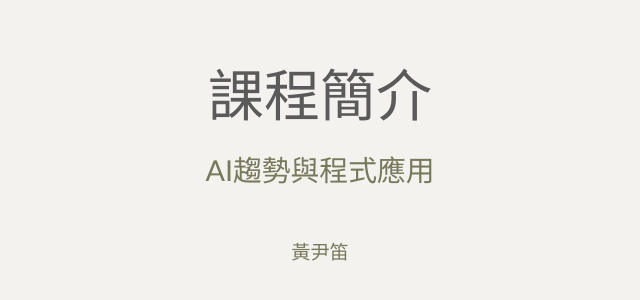
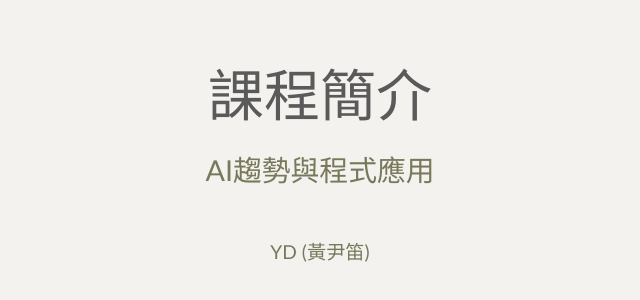
Before and after one commit to aady5566/1141-gk2362k24, a plain HTML site: page html/w1.html in a window 1280 px wide. Shown: the part 242-542 px from the top of the page, 320-960 px from the left. Drawn offline with Linux system fonts and the light colour scheme.

Commit message:
更新文案內容

```diff
--- a/html/w1.html
+++ b/html/w1.html
@@ -369,7 +369,7 @@
         <section class="slide">
             <h1>課程簡介</h1>
             <h2>AI趨勢與程式應用</h2>
-            <h2 style="margin-top: 3rem; font-size: 1.2rem;">黃尹笛</h2>
+            <h2 style="margin-top: 3rem; font-size: 1.2rem;">YD (黃尹笛)</h2>
         </section>
 
         <section class="slide">
```
Also changed, not shown: index.html (+1 -1 lines).
